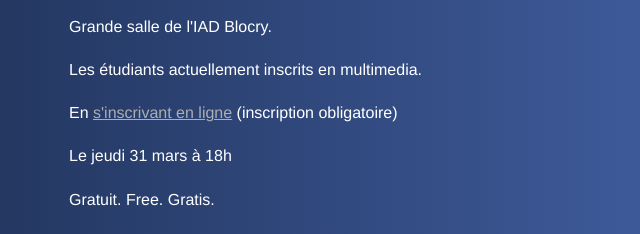
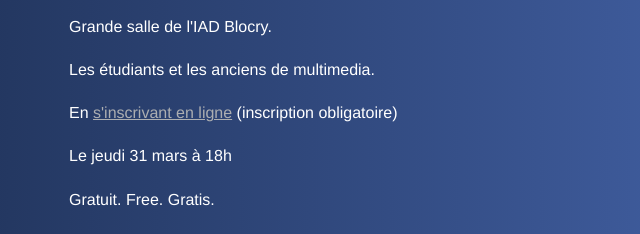
Before and after one commit to thylo/iad-multimedia-party, a website with bundled scripts: page index.html in a window 1280 px wide. Shown: the part 1809-2043 px from the top of the page, 291-931 px from the left. Built offline with nearby package versions, Linux system fonts and the light colour scheme.

Commit message:
Change who may assist

```diff
--- a/index.html
+++ b/index.html
@@ -173,7 +173,7 @@
         <dt class="c-faq__term c-h4">Où ?</dt>
         <dd>Grande salle de l'IAD Blocry.</dd>
         <dt class="c-faq__term c-h4">Qui ?</dt>
-        <dd>Les étudiants actuellement inscrits en multimedia.</dd>
+        <dd>Les étudiants et les anciens de multimedia.</dd>
         <dt class="c-faq__term c-h4">Comment ?</dt>
         <dd>
           En <a href="https://forms.gle/xURFF5wuogw5VamaA">s'inscrivant en ligne</a> (inscription obligatoire)
```
